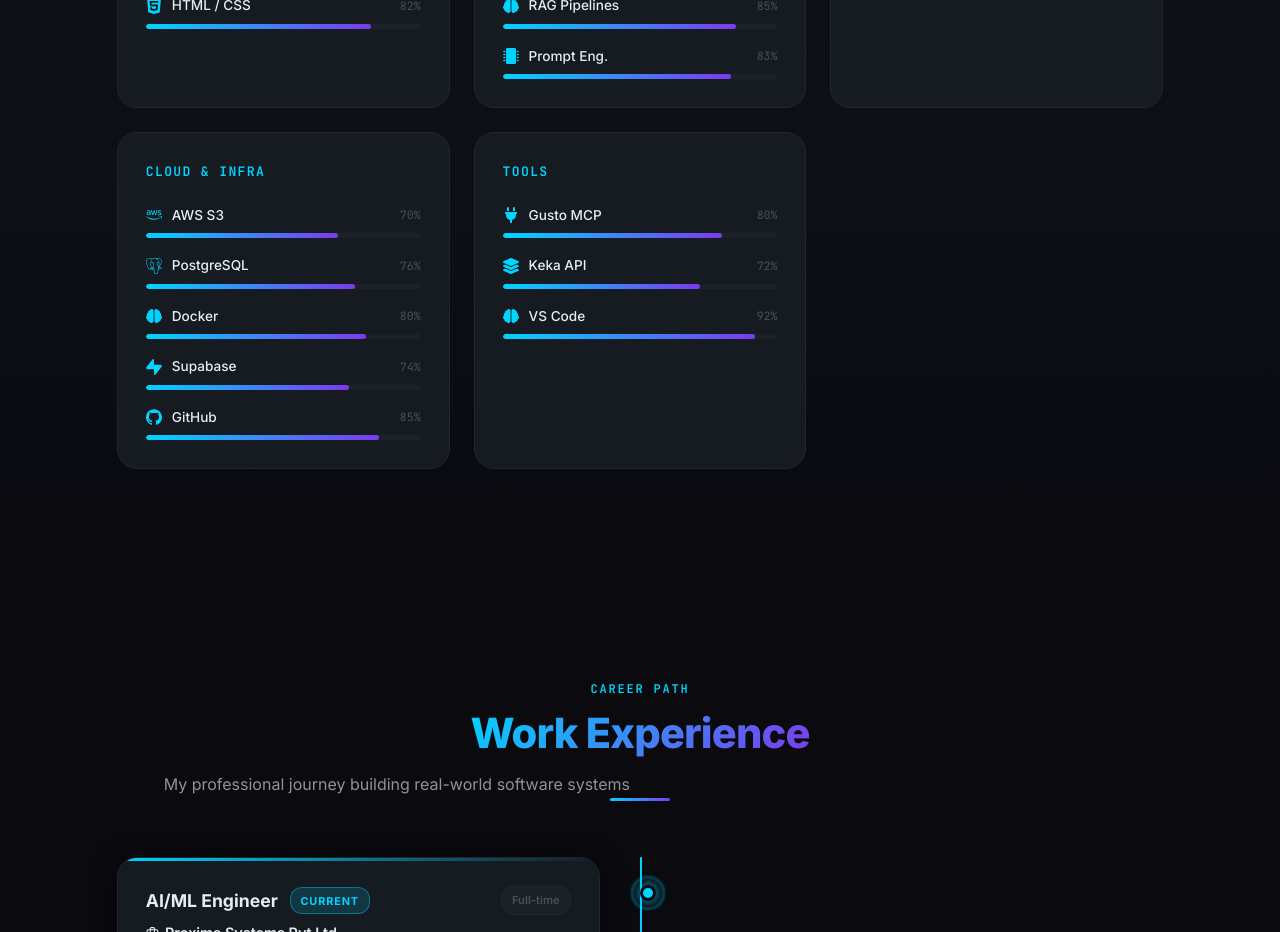
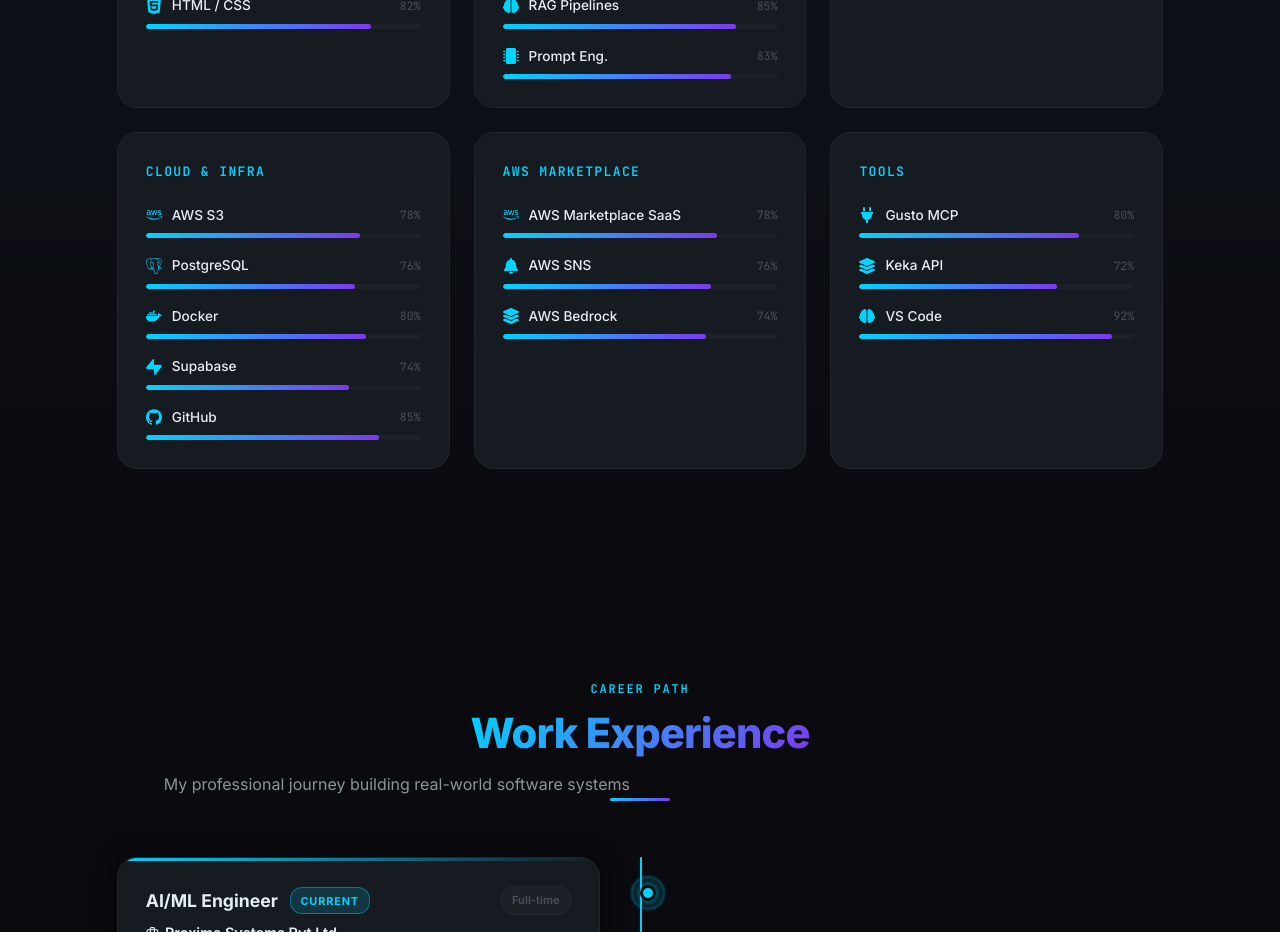
Before and after one commit to Ajaychintada651-pro/my_portifolio, a React (Vite) app: page / in a window 1280 px wide. Shown: the part 2160-3092 px from the top of the page. Built offline with nearby package versions, Linux system fonts and the light colour scheme.

Commit message:
aws marketplace added in skills section

```diff
--- a/src/components/Skills/Skills.jsx
+++ b/src/components/Skills/Skills.jsx
@@ -7,6 +7,7 @@
 } from 'react-icons/si'
 import {
   FaBrain, FaMicrochip, FaServer, FaAws, FaPlug, FaLayerGroup,
+  FaBell, FaDocker,
 } from 'react-icons/fa'
 import SectionHeading from '../shared/SectionHeading'
 import { skills } from '../../data/portfolioData'
@@ -18,6 +19,7 @@
   SiFastapi, SiReact, SiMui, SiSupabase,
   SiGithub, SiNodedotjs, SiVisualparadigm,
   FaBrain, FaMicrochip, FaServer, FaAws, FaPlug, FaLayerGroup,
+  FaBell, FaDocker,
   SiVisualstudiocode: SiVisualparadigm,
   SiLangchain: FaBrain,   // fallback for LangChain
   SiHuggingface: FaMicrochip, // fallback for HuggingFace
--- a/src/data/portfolioData.js
+++ b/src/data/portfolioData.js
@@ -38,11 +38,19 @@
   {
     category: 'Cloud & Infra',
     items: [
-      { name: 'AWS S3',       icon: 'FaAws',         level: 70 },
+      { name: 'AWS S3',       icon: 'FaAws',         level: 78 },
       { name: 'PostgreSQL',   icon: 'SiPostgresql',  level: 76 },
       { name: 'Docker',       icon: 'FaDocker',      level: 80 },
       { name: 'Supabase',     icon: 'SiSupabase',    level: 74 },
       { name: 'GitHub',       icon: 'SiGithub',      level: 85 },
+    ],
+  },
+  {
+    category: 'AWS Marketplace',
+    items: [
+      { name: 'AWS Marketplace SaaS', icon: 'FaAws',        level: 78 },
+      { name: 'AWS SNS',              icon: 'FaBell',       level: 76 },
+      { name: 'AWS Bedrock',          icon: 'FaLayerGroup', level: 74 },
     ],
   },
   {
```
